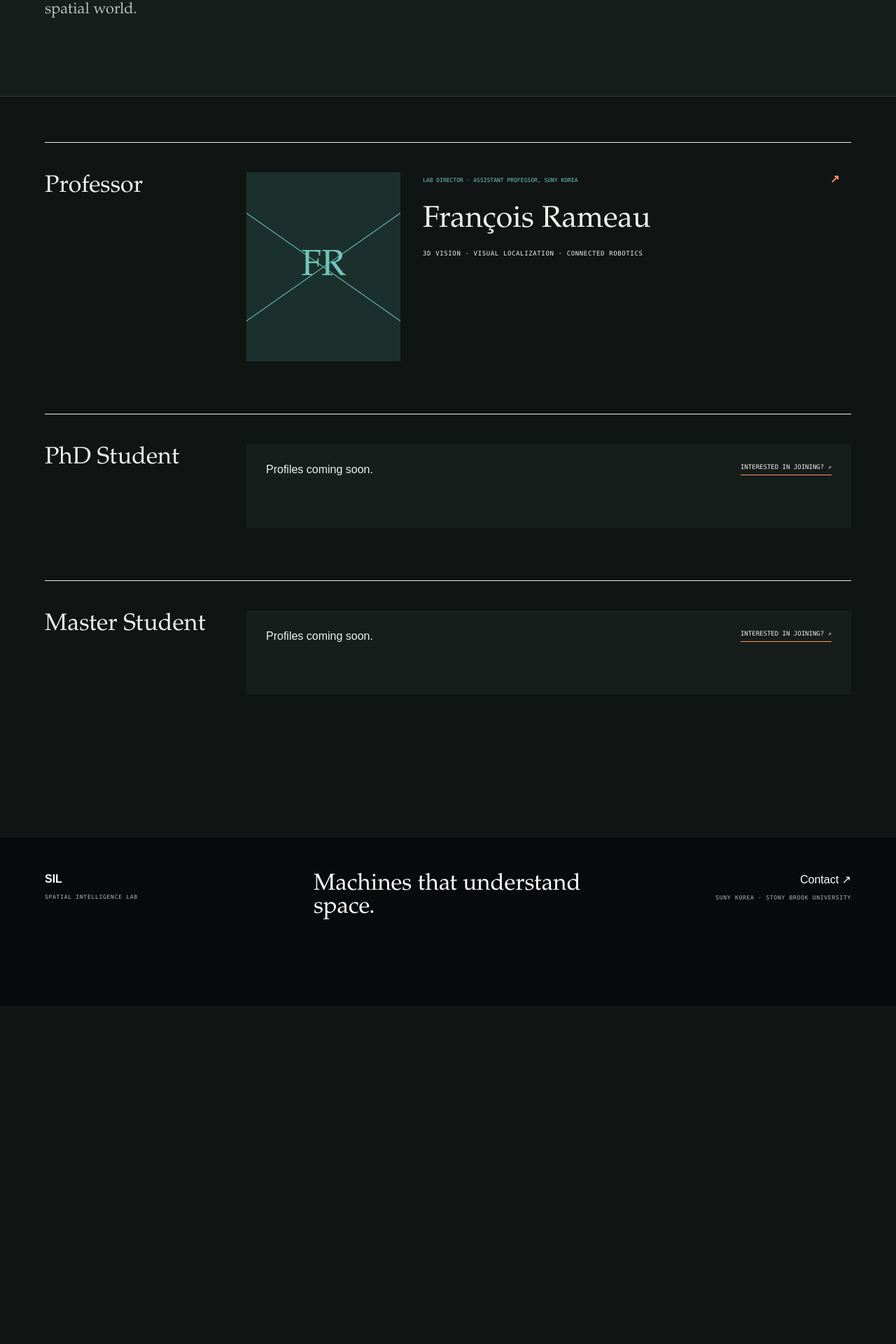
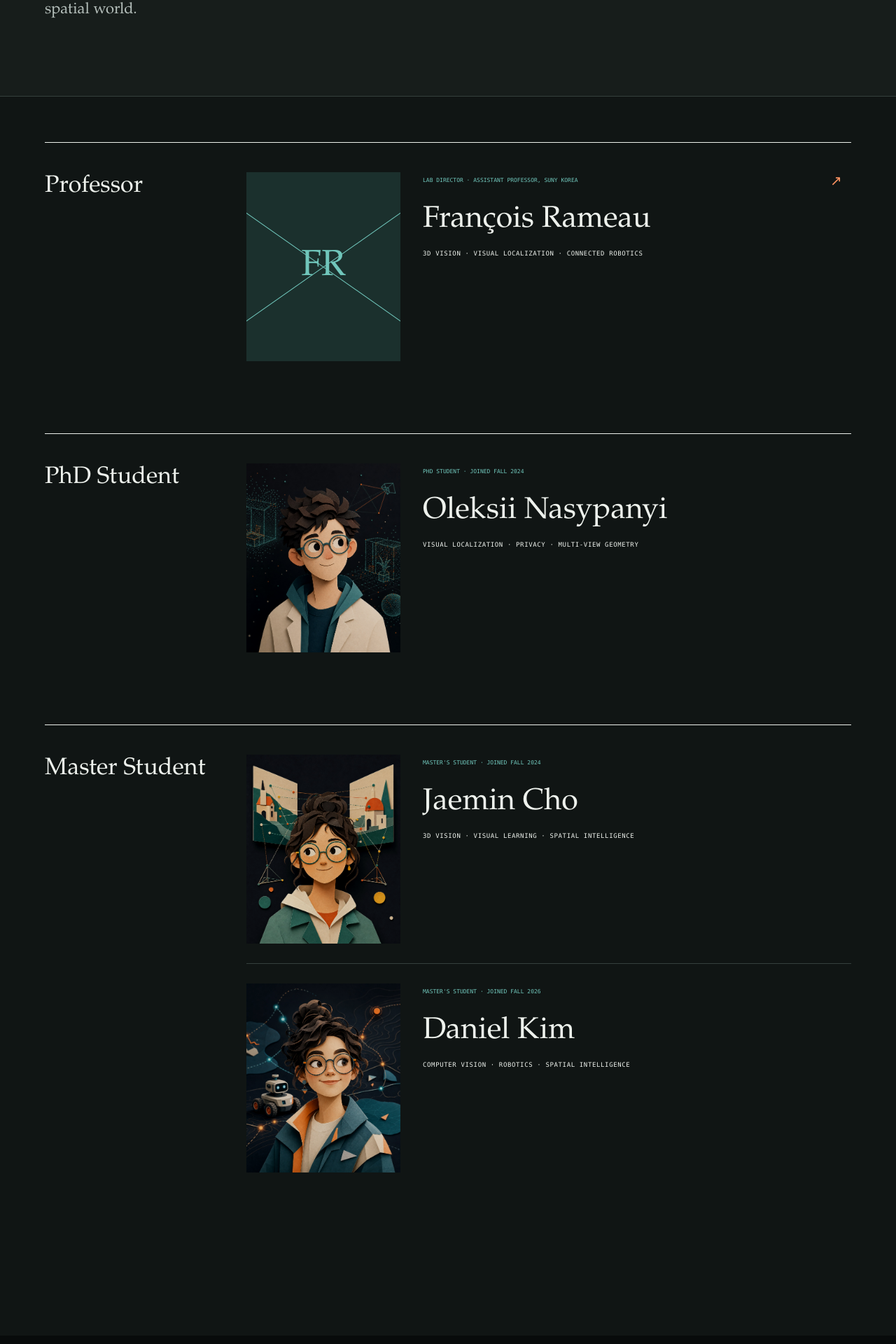
Before and after one commit to SILab-SUNYK/SILab-SUNYK.github.io, a Jekyll site: the page built from team.html, in a window 1280 px wide. Shown: the part 501-2421 px from the top of the page at 70% size. Built offline with Jekyll 4.4.1, drawn with Linux system fonts in a browser that asks for light colours; before the commit the page ends 1938 px from its top, so only the background shows below that.

Commit message:
Fix publication filters and add student profiles

```diff
--- a/_data/team.yml
+++ b/_data/team.yml
@@ -3,3 +3,24 @@
   role: Lab Director · Assistant Professor, SUNY Korea
   interests: 3D vision · Visual localization · Connected robotics
   link: https://frameau.xyz
+- name: Oleksii Nasypanyi
+  group: PhD Student
+  role: PhD Student
+  joined: Fall 2024
+  interests: Visual localization · Privacy · Multi-view geometry
+  image: /assets/images/team/oleksii-nasypanyi-placeholder.jpg
+  image_alt: Playful illustrated placeholder portrait for Oleksii Nasypanyi
+- name: Jaemin Cho
+  group: Master Student
+  role: Master's Student
+  joined: Fall 2024
+  interests: 3D vision · Visual learning · Spatial intelligence
+  image: /assets/images/team/jaemin-cho-placeholder.jpg
+  image_alt: Playful illustrated placeholder portrait for Jaemin Cho
+- name: Daniel Kim
+  group: Master Student
+  role: Master's Student
+  joined: Fall 2026
+  interests: Computer vision · Robotics · Spatial intelligence
+  image: /assets/images/team/daniel-kim-placeholder.jpg
+  image_alt: Playful illustrated placeholder portrait for Daniel Kim
--- a/_layouts/default.html
+++ b/_layouts/default.html
@@ -11,6 +11,7 @@
   <link rel="stylesheet" href="{{ '/assets/css/theme.css' | relative_url }}">
   <link rel="stylesheet" href="{{ '/assets/css/home-images.css' | relative_url }}">
   <link rel="stylesheet" href="{{ '/assets/css/news.css' | relative_url }}">
+  <link rel="stylesheet" href="{{ '/assets/css/team.css' | relative_url }}">
 </head>
 <body>
   {% include header.html %}
--- a/assets/css/publications.css
+++ b/assets/css/publications.css
@@ -1,5 +1,6 @@
 .paper-list > a, .paper-list > a.has-paper-image { grid-template-columns: 190px 1fr 28px; align-items: start; }
 .archive-paper, .archive-paper.has-paper-image { grid-template-columns: 190px 1fr 30px; align-items: start; }
+.archive-paper[hidden], .year-block[hidden] { display: none !important; }
 .paper-meta { display: flex; flex-direction: column; gap: 22px; min-width: 0; }
 .paper-meta > span { font: 8px var(--mono); color: var(--green); text-transform: uppercase; }
 .paper-meta > span b { display: block; color: var(--orange); margin-top: 8px; }
--- /dev/null
+++ b/assets/css/team.css
@@ -0,0 +1,30 @@
+.team-row > div {
+  display: grid;
+  gap: 28px;
+}
+
+.person {
+  padding-bottom: 28px;
+  border-bottom: 1px solid var(--line);
+  align-items: start;
+}
+
+.person:last-child {
+  border-bottom: 0;
+}
+
+.portrait img {
+  width: 100%;
+  height: 100%;
+  display: block;
+  object-fit: cover;
+}
+
+.person h3 a:hover {
+  color: var(--orange);
+}
+
+.person-link {
+  color: var(--orange);
+  font-size: 20px;
+}
--- a/publications.html
+++ b/publications.html
@@ -5,4 +5,4 @@ permalink: /publications/
 ---
 <section class="page-hero wrap"><p class="label">Research output / Archive</p><h1>Publications</h1><p>Research output in 3D vision, visual localization, machine learning, and connected robotics, indexed from Google Scholar.</p></section>
 <section class="archive wrap"><div class="filter-row"><button class="active" data-filter="all">All</button><button data-filter="Journal">Journals</button><button data-filter="Conference">Conferences</button><button data-filter="Workshop">Workshops</button><button data-filter="Preprint">Preprints</button><button data-filter="Book Chapter">Book chapters</button><button data-filter="Thesis">Theses</button><button data-filter="Patent">Patents</button></div>{% assign years = site.data.publications | group_by: 'year' %}{% for year in years %}<div class="year-block"><h2>{{ year.name }}</h2><div>{% for paper in year.items %}<a class="archive-paper {% if paper.image %}has-paper-image{% endif %}" data-type="{{ paper.type }}" href="{{ paper.link }}"><div class="paper-meta"><span>{{ paper.type }}<b>{{ paper.venue }}</b></span>{% if paper.image %}<figure><img src="{{ paper.image | relative_url }}" alt="{{ paper.image_alt | default: paper.title }}"></figure>{% endif %}</div><div><h3>{{ paper.title }}</h3><p>{{ paper.authors }}</p><p class="venue-full">{{ paper.venue_full }}</p></div><i>↗</i></a>{% endfor %}</div></div>{% endfor %}</section>
-<script>document.querySelectorAll('[data-filter]').forEach(function(b){b.onclick=function(){document.querySelectorAll('[data-filter]').forEach(x=>x.classList.remove('active'));b.classList.add('active');document.querySelectorAll('.archive-paper').forEach(p=>p.hidden=b.dataset.filter!=='all'&&p.dataset.type!==b.dataset.filter)}})</script>
+<script>document.querySelectorAll('[data-filter]').forEach(function(b){b.onclick=function(){document.querySelectorAll('[data-filter]').forEach(function(x){x.classList.remove('active')});b.classList.add('active');document.querySelectorAll('.archive-paper').forEach(function(p){p.hidden=b.dataset.filter!=='all'&&p.dataset.type!==b.dataset.filter});document.querySelectorAll('.year-block').forEach(function(y){y.hidden=!y.querySelector('.archive-paper:not([hidden])')})}})</script>
--- a/team.html
+++ b/team.html
@@ -4,4 +4,4 @@ title: Team
 permalink: /team/
 ---
 <section class="page-hero wrap"><p class="label">People / SIL</p><h1>Team</h1><p>Researchers building machines that understand and collaborate in the spatial world.</p></section>
-<section class="team wrap">{% assign groups = "Professor,PhD Student,Master Student" | split: "," %}{% for group in groups %}<div class="team-row"><h2>{{ group }}</h2><div>{% assign members = site.data.team | where: "group", group %}{% if members.size > 0 %}{% for person in members %}<a class="person" href="{{ person.link }}"><div class="portrait"><span>FR</span><i></i><i></i></div><div><small>{{ person.role }}</small><h3>{{ person.name }}</h3><p>{{ person.interests }}</p></div><b>↗</b></a>{% endfor %}{% else %}<div class="vacancy"><span>Profiles coming soon.</span><a href="mailto:francoisbernar.rameau@stonybrook.edu">Interested in joining? ↗</a></div>{% endif %}</div></div>{% endfor %}</section>
+<section class="team wrap">{% assign groups = "Professor,PhD Student,Master Student" | split: "," %}{% for group in groups %}<div class="team-row"><h2>{{ group }}</h2><div>{% assign members = site.data.team | where: "group", group %}{% if members.size > 0 %}{% for person in members %}<article class="person"><div class="portrait">{% if person.image %}<img src="{{ person.image | relative_url }}" alt="{{ person.image_alt | default: person.name }}">{% else %}<span>FR</span><i></i><i></i>{% endif %}</div><div><small>{{ person.role }}{% if person.joined %} · Joined {{ person.joined }}{% endif %}</small><h3>{% if person.link %}<a href="{{ person.link }}">{{ person.name }}</a>{% else %}{{ person.name }}{% endif %}</h3><p>{{ person.interests }}</p></div>{% if person.link %}<a class="person-link" href="{{ person.link }}" aria-label="Visit {{ person.name }}'s website">↗</a>{% endif %}</article>{% endfor %}{% else %}<div class="vacancy"><span>Profiles coming soon.</span><a href="mailto:francoisbernar.rameau@stonybrook.edu">Interested in joining? ↗</a></div>{% endif %}</div></div>{% endfor %}</section>
```
Also changed, not shown: scripts/build_preview.rb (+8 -2 lines), assets/images/team/daniel-kim-placeholder.jpg (added), assets/images/team/jaemin-cho-placeholder.jpg (added), assets/images/team/oleksii-nasypanyi-placeholder.jpg (added).
